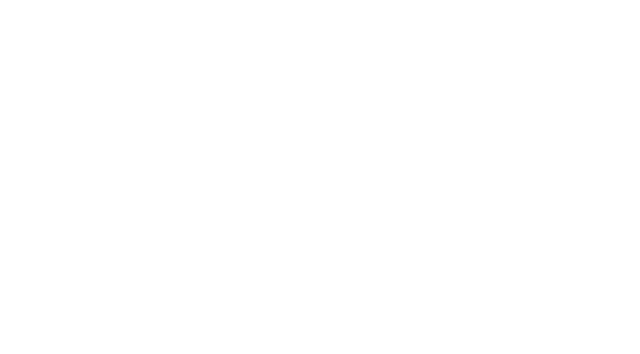
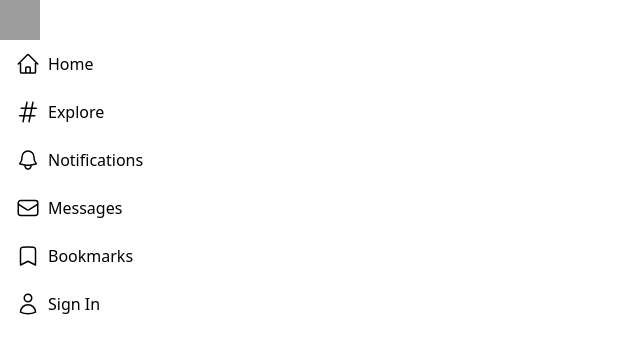
Before and after one commit to SH-Lee2/twitter-clone, a Next.js app: page / in a window 1280 px wide. Shown: the top 354 px of the page, without its empty margins (0-640 px from the left). Built offline with nearby package versions, Linux system fonts and the light colour scheme; grey boxes are pictures that could not be loaded.

Commit message:
Add: sidebar UI 추가

```diff
--- /dev/null
+++ b/components/Sidebar.tsx
@@ -0,0 +1,31 @@
+import React from "react";
+
+import {
+	BellIcon,
+	HashtagIcon,
+	BookmarkIcon,
+	UserIcon,
+	HomeIcon,
+	EnvelopeIcon,
+} from "@heroicons/react/24/outline";
+import SidebarRow from "./SidebarRow";
+
+const Sidebar = () => {
+	return (
+		<div className="flex flex-col">
+			<img
+				className="h-10 w-10"
+				src="https://links.papareact.com/drq"
+				alt="logo"
+			/>
+			<SidebarRow Icon={HomeIcon} title="Home" />
+			<SidebarRow Icon={HashtagIcon} title="Explore" />
+			<SidebarRow Icon={BellIcon} title="Notifications" />
+			<SidebarRow Icon={EnvelopeIcon} title="Messages" />
+			<SidebarRow Icon={BookmarkIcon} title="Bookmarks" />
+			<SidebarRow Icon={UserIcon} title="Sign In" />
+		</div>
+	);
+};
+
+export default Sidebar;
--- /dev/null
+++ b/components/SidebarRow.tsx
@@ -0,0 +1,20 @@
+import React, { SVGProps } from "react";
+
+interface Props {
+	Icon: (props: SVGProps<SVGSVGElement>) => JSX.Element;
+	title: string;
+}
+
+const SidebarRow = ({ Icon, title }: Props) => {
+	return (
+		<div
+			className="flex items-center space-x-2 max-w-fit
+    px-4 py-3 rounded-full transition-all duration-200 cursor-pointer group hover:bg-gray-100"
+		>
+			<Icon className="h-6 w-6" />
+			<p className="group-hover:text-twitter">{title}</p>
+		</div>
+	);
+};
+
+export default SidebarRow;
--- a/pages/index.tsx
+++ b/pages/index.tsx
@@ -1,6 +1,7 @@
 import type { NextPage } from "next";
 import Head from "next/head";
 import Image from "next/image";
+import Sidebar from "../components/Sidebar";
 
 const Home: NextPage = () => {
 	return (
@@ -10,7 +11,7 @@
 				<link rel="icon" href="/favicon.ico" />
 			</Head>
 			<main>
-				{/* Sidebar */}
+				<Sidebar />
 				{/* Feed */}
 				{/* Widgets */}
 			</main>
```
